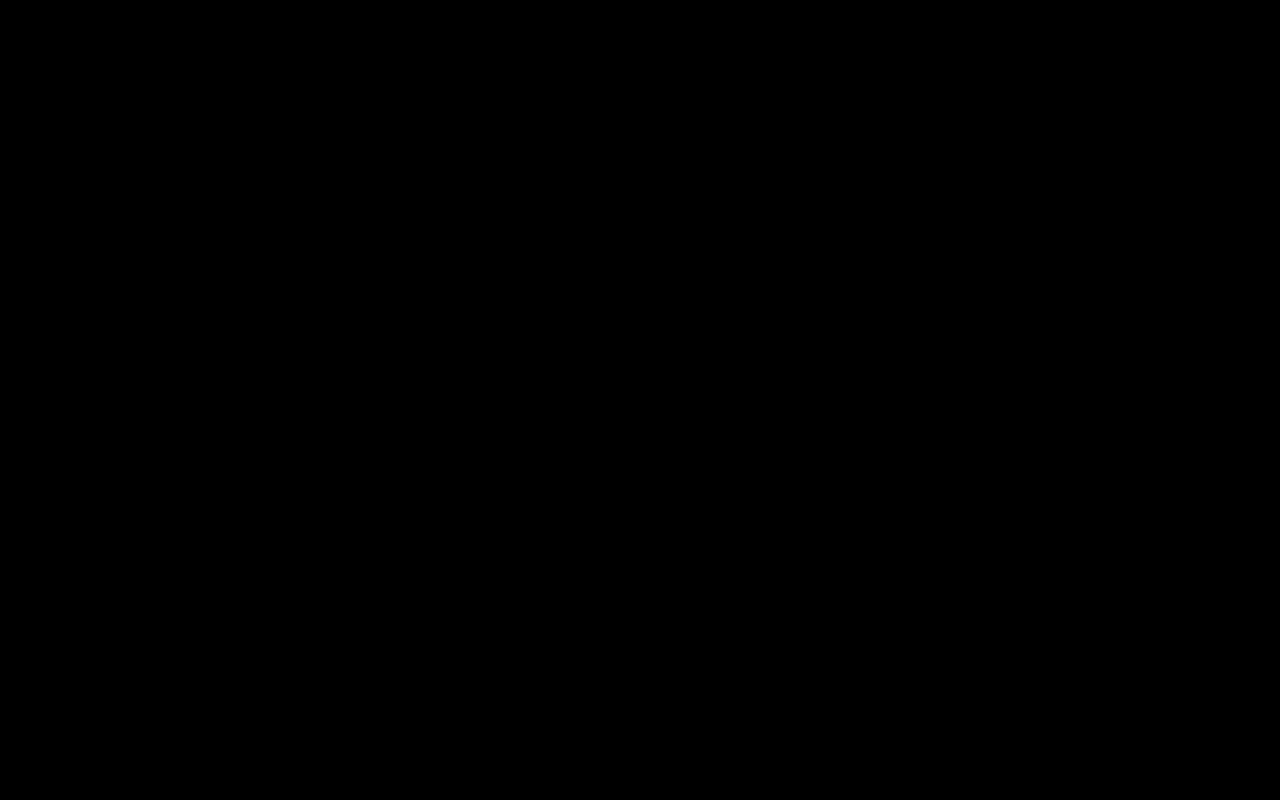
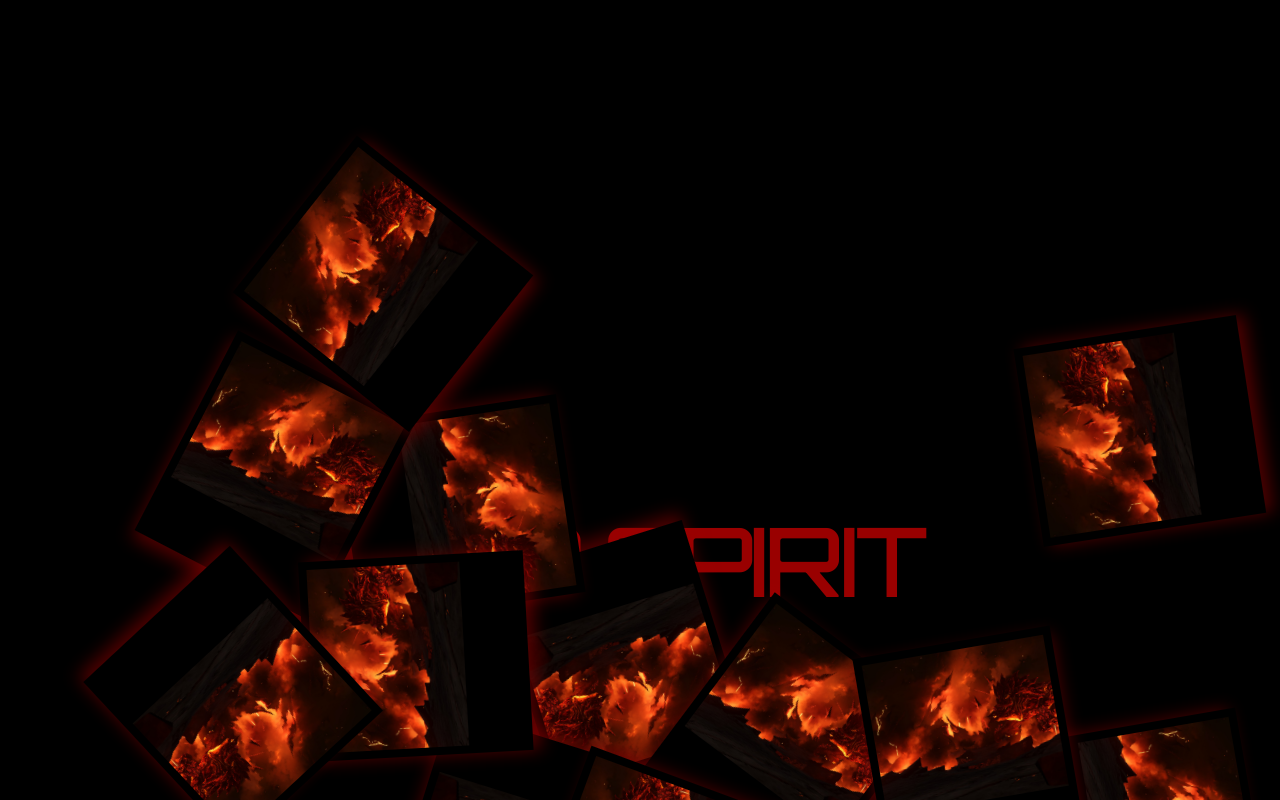
Before and after one commit to JSss10/crimson-gearworks-app, a Next.js app in the folder crimson-gearworks-app/: page /about-us in a window 1280 px wide. Shown: the part 1440-2240 px from the top of the page. Built offline with nearby package versions, Linux system fonts and the light colour scheme.

Commit message:
feat(about-us): implement polaroid scene in about page

```diff
--- a/crimson-gearworks-app/src/app/about-us/page.tsx
+++ b/crimson-gearworks-app/src/app/about-us/page.tsx
@@ -2,10 +2,12 @@ import React from 'react';
 import Image from 'next/image';
 import styles from '@/styles/about.module.css';
 import Team from '@/components/about-us/team';
+import PolaroidScene from '@/components/about-us/polaroidScene';
 
 export default function AboutUsPage() {
   return (
-    <><section className={styles.container}>
+    <>
+      <section className={styles.container}>
         <div className={styles.mediaWrap} aria-hidden="true">
           <div className={styles.mediaInner}>
             <Image
@@ -30,6 +32,9 @@ export default function AboutUsPage() {
             </h1>
           </div>
         </div>
-    </section><Team /></>
+      </section>
+      <Team />
+      <PolaroidScene title="Our spirit" imagesCount={12} imagePathTemplate="/images/events/img{n}.jpg" />
+    </>
   );
 }
```
Lines whose indentation alone changed are shown as unchanged.
